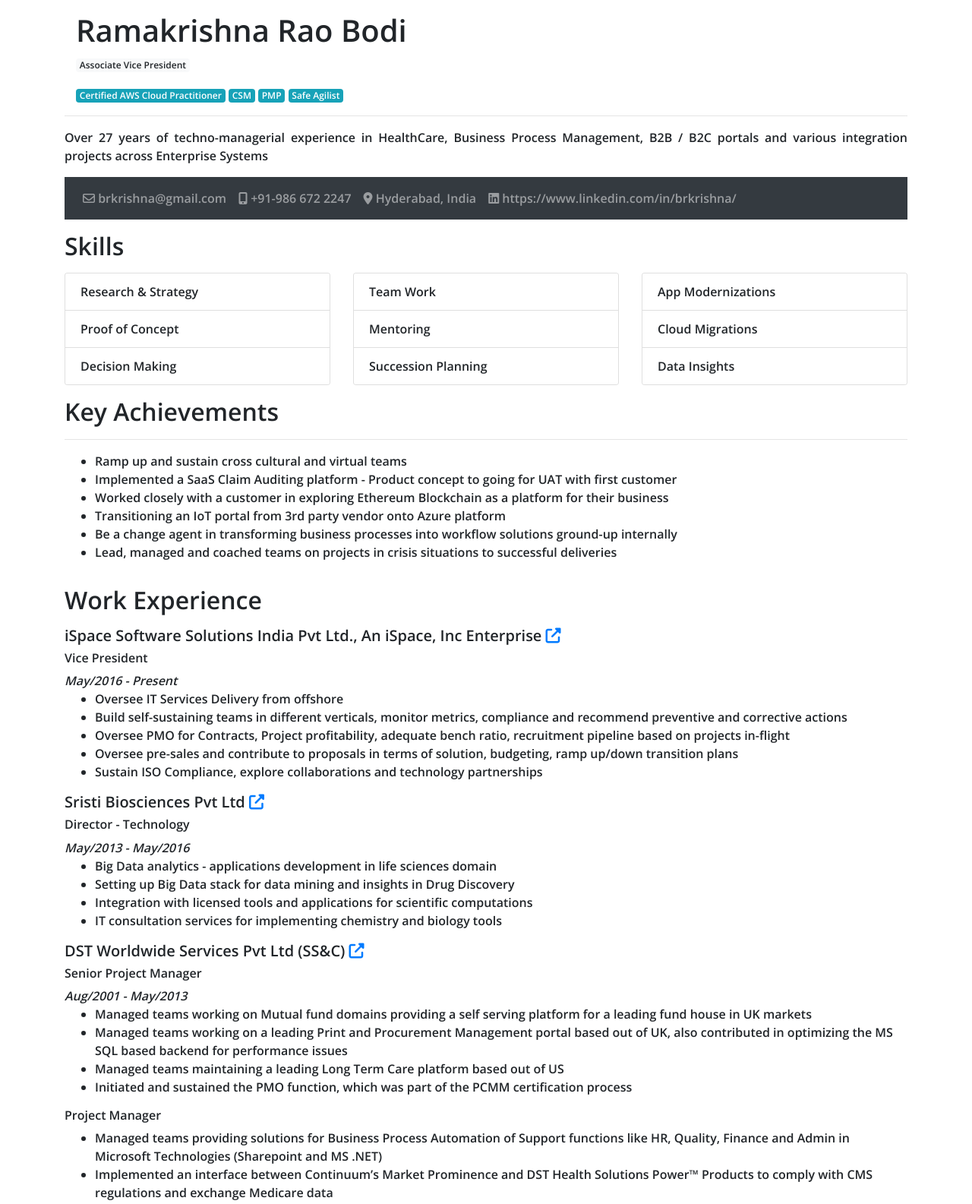
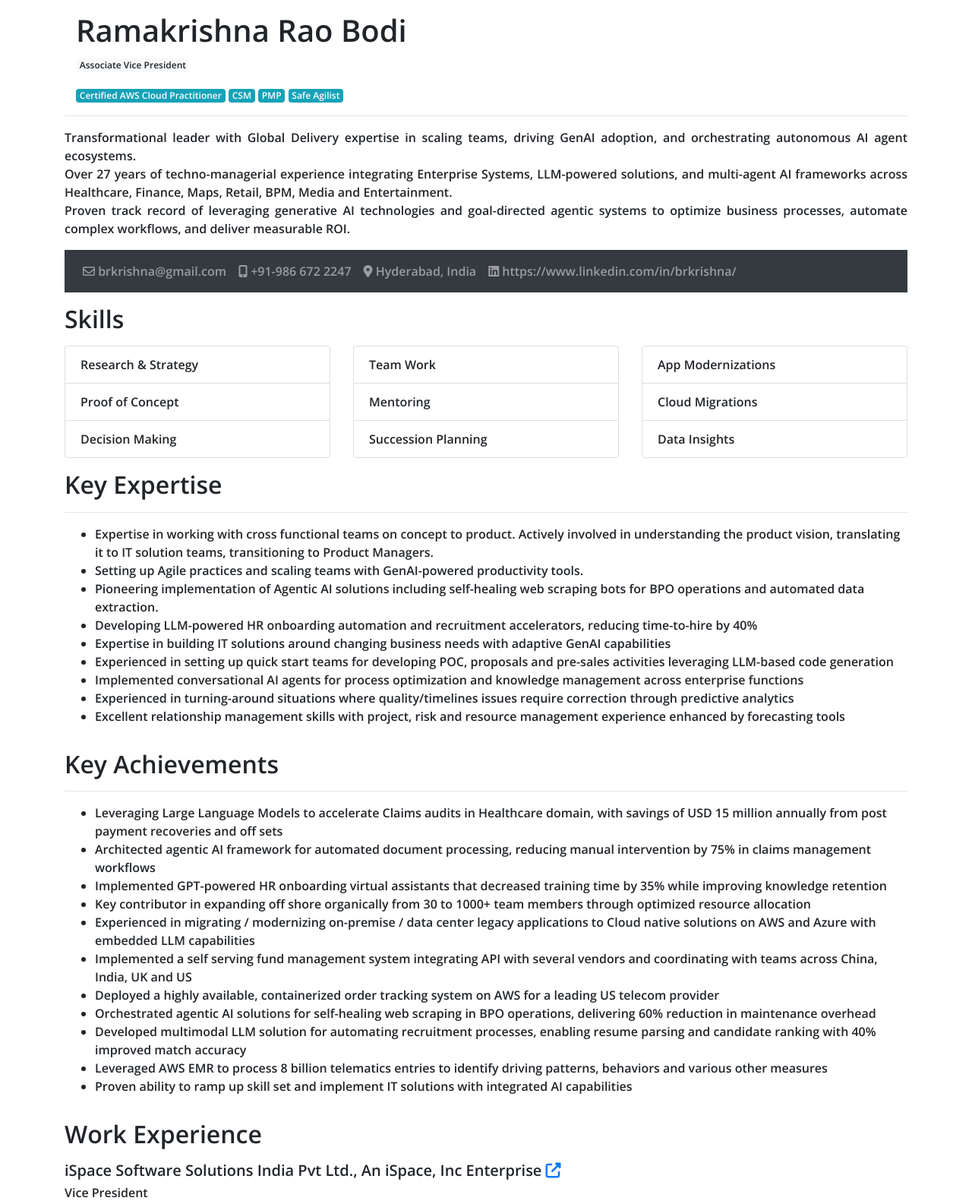
Before and after one commit to brkrishna/brkrishna.github.io, a plain HTML site: page index.html in a window 1280 px wide. Shown: the top 1585 px of the page at 76% size. Drawn offline with nearby package versions, Linux system fonts and the light colour scheme.

Commit message:
updated profile

```diff
--- a/index.html
+++ b/index.html
@@ -26,8 +26,15 @@
                 </div>
                 <hr/>
                 <p class="text-justify">
-                    Over 27 years of techno-managerial experience in HealthCare, Business Process Management, B2B / B2C portals and various
-                    integration projects across Enterprise Systems
+                    Transformational leader with Global Delivery expertise in scaling teams, driving GenAI adoption, and orchestrating
+                    autonomous AI agent ecosystems.
+                    <br/>
+                    Over 27 years of techno-managerial experience integrating Enterprise Systems,
+                    LLM-powered solutions, and multi-agent AI frameworks across Healthcare, Finance, Maps, Retail, BPM, Media and
+                    Entertainment.
+                    <br/>
+                    Proven track record of leveraging generative AI technologies and goal-directed agentic systems to optimize business
+                    processes, automate complex workflows, and deliver measurable ROI.
                 </p>
                 <nav class="navbar navbar-expand-lg navbar-dark bg-dark align-items-center">
                   <ul class="navbar-nav align-items-center">
@@ -86,15 +93,41 @@
 
           <div class="row">
             <div class="col align-items-center">
+              <p class="text-left"><h2>Key Expertise</h2></p>
+              <hr/>
+              <ul>
+
+                <li>Expertise in working with cross functional teams on concept to product. Actively involved in understanding the product vision, translating it to IT solution teams, transitioning to Product Managers.</li>
+                <li>Setting up Agile practices and scaling teams with GenAI-powered productivity tools.</li>
+                <li>Pioneering implementation of Agentic AI solutions including self-healing web scraping bots for BPO operations and automated data extraction.</li>
+                <li>Developing LLM-powered HR onboarding automation and recruitment accelerators, reducing time-to-hire by 40%</li>
+                <li>Expertise in building IT solutions around changing business needs with adaptive GenAI capabilities</li>
+                <li>Experienced in setting up quick start teams for developing POC, proposals and pre-sales activities leveraging LLM-based code generation</li>
+                <li>Implemented conversational AI agents for process optimization and knowledge management across enterprise functions</li>
+                <li>Experienced in turning-around situations where quality/timelines issues require correction through predictive analytics </li>
+                <li>Excellent relationship management skills with project, risk and resource management experience enhanced by forecasting tools</li>
+              </ul>
+            </div>
+          </div>
+
+
+
+          <div class="row">
+            <div class="col align-items-center">
               <p class="text-left"><h2>Key Achievements</h2></p>
               <hr/>
               <ul>
-                <li>Ramp up and sustain cross cultural and virtual teams</li>
-                <li>Implemented a SaaS Claim Auditing platform - Product concept to going for UAT with first customer</li>
-                <li>Worked closely with a customer in exploring Ethereum Blockchain as a platform for their business</li>
-                <li>Transitioning an IoT portal from 3rd party vendor onto Azure platform</li>
-                <li>Be a change agent in transforming business processes into workflow solutions ground-up internally</li>
-                <li>Lead, managed and coached teams on projects in crisis situations to successful deliveries</li>
+                <li>Leveraging Large Language Models to accelerate Claims audits in Healthcare domain, with savings of USD 15 million annually from post payment recoveries and off sets</li>
+                <li>Architected agentic AI framework for automated document processing, reducing manual intervention by 75% in claims management workflows</li>
+                <li>Implemented GPT-powered HR onboarding virtual assistants that decreased training time by 35% while improving knowledge retention</li>
+                <li>Key contributor in expanding off shore organically from 30 to 1000+ team members through optimized resource allocation</li>
+                <li>Experienced in migrating / modernizing on-premise / data center legacy applications to Cloud native solutions on AWS and Azure with embedded LLM capabilities</li>
+                <li>Implemented a self serving fund management system integrating API with several vendors and coordinating with teams across China, India, UK and US</li>
+                <li>Deployed a highly available, containerized order tracking system on AWS for a leading US telecom provider</li>
+                <li>Orchestrated agentic AI solutions for self-healing web scraping in BPO operations, delivering 60% reduction in maintenance overhead</li>
+                <li>Developed multimodal LLM solution for automating recruitment processes, enabling resume parsing and candidate ranking with 40% improved match accuracy</li>
+                <li>Leveraged AWS EMR to process 8 billion telematics entries to identify driving patterns, behaviors and various other measures</li>
+                <li>Proven ability to ramp up skill set and implement IT solutions with integrated AI capabilities</li>
               </ul>
             </div>
           </div>
@@ -182,7 +215,42 @@
             </div>
           </div>
 
-          <div class="row">
+        <div class="row">
+          <div class="col align-items-center">
+            <p class="text-left"><h2>TechnicalSkills</h2></p>
+          </div>
+        </div>
+        <div class="row">
+            <div class="col-sm-4">
+              <div class="card">
+                <ul class="list-group list-group-flush">
+                  <li class="list-group-item">Cloud Platforms</li>
+                  <li class="list-group-item">Operating Systems</li>
+                  <li class="list-group-item">Databases</li>
+                  <li class="list-group-item">GUI</li>
+                  <li class="list-group-item">AI/ML Technologies</li>
+                  <li class="list-group-item">Scripting Languages</li>
+                  <li class="list-group-item">Tools and Utilities</li>
+                </ul>
+              </div>
+            </div>
+
+            <div class="col-sm-8">
+              <div class="card">
+                <ul class="list-group list-group-flush">
+                  <li class="list-group-item">Azure, AWS, Google Cloud, Azure OpenAI Service, Amazon Bedrock, Vertex AI</li>
+                  <li class="list-group-item">Windows, Mac and Linux variants</li>
+                  <li class="list-group-item">Oracle, Sybase and MS SQL Server, MySQL, PostgreSQL, MongoDB, Neo4j Graph DB, Vector Databases (Pinecone)</li>
+                  <li class="list-group-item">Java, Microsoft Technologies, ReactJS</li>
+                  <li class="list-group-item">LLM Frameworks (LangChain, LlamaIndex), OpenAI GPT, Azure Cognitive Services, Hugging Face Transformers Multi-agent AI Orchestration, Agentic AI Development, Prompt Engineering, RAG Pipelines</li>
+                  <li class="list-group-item">Python, JavaScript UI framework, VB Script, JavaScript, PHP, TypeScript</li>
+                  <li class="list-group-item">MS Office, Project, UIPath, Visio, Confluence, JIRA, Azure DevOps, Jupyter Notebooks, LLMOps Tools, Vector Embeddings</li>
+                </ul>
+              </div>
+            </div>
+        </div>
+
+            <div class="row">
             <div class="col align-items-center">
               <p class="text-left">
                 <span class="text-left"><h2>Education</h2></span>
```
